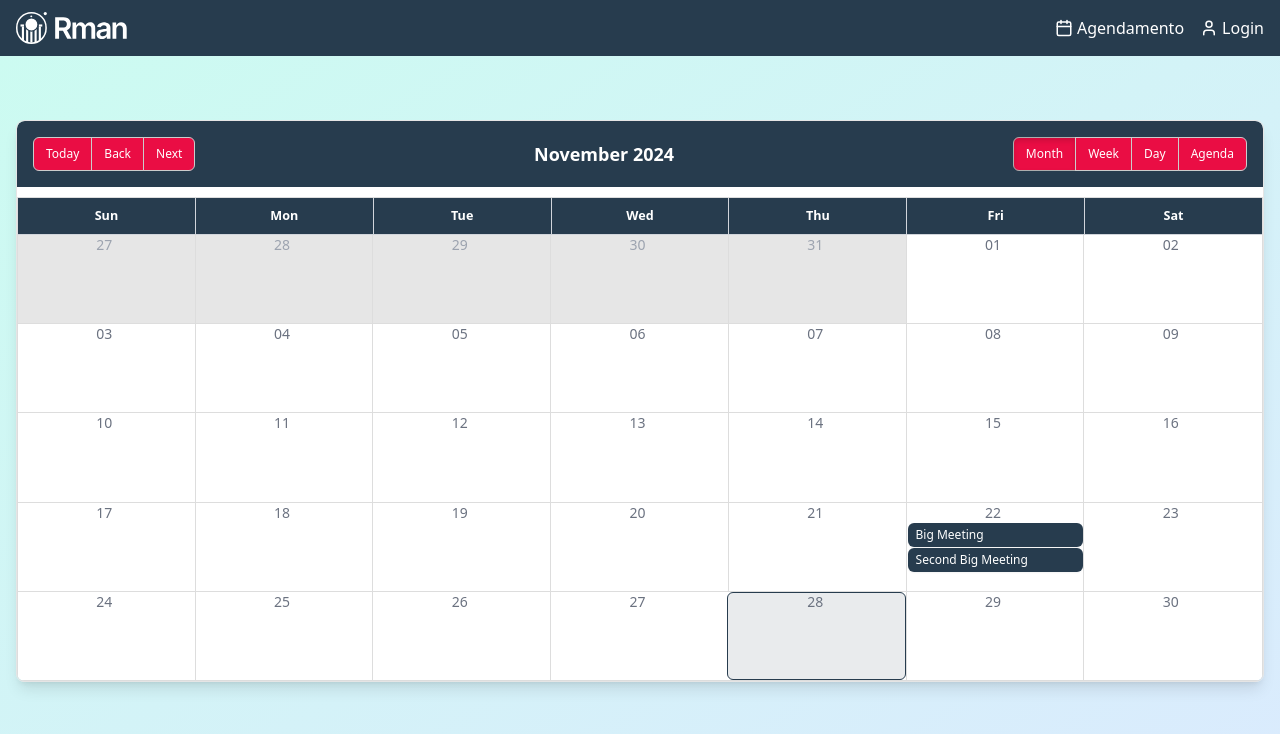
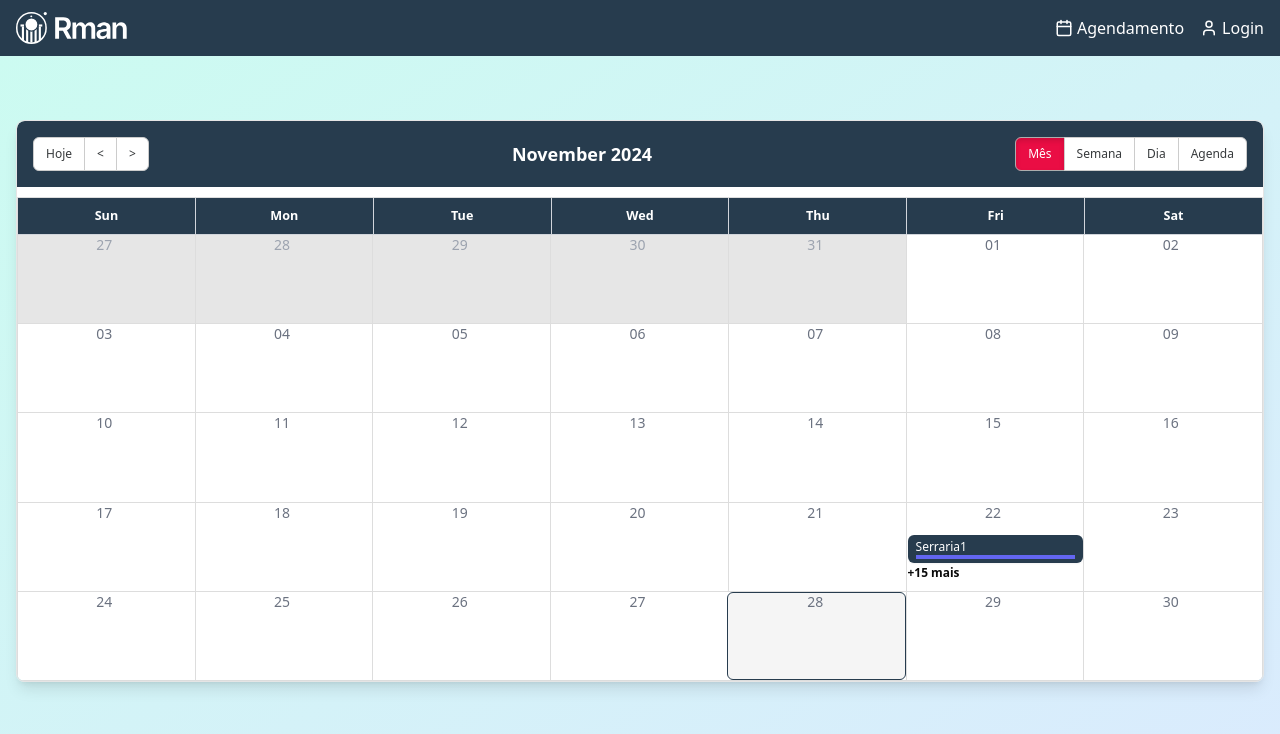
Before and after one commit to zRafaF/rman, a React (Vite) app: page /rman/schedule in a window 1280 px wide. Shown: the top 734 px of the page. Built offline with nearby package versions, Linux system fonts and the light colour scheme; no server answers.

Commit message:
improved big calendar

```diff
--- a/src/lib/firebase/schemas/UsersCollection.ts
+++ b/src/lib/firebase/schemas/UsersCollection.ts
@@ -1,6 +1,7 @@
 export enum UserRoles {
   ADMIN = "admin",
   USER = "user",
+  COMPANY = "company",
 }
 
 interface UsersCollection {
--- a/src/routes/Schedule.tsx
+++ b/src/routes/Schedule.tsx
@@ -1,9 +1,17 @@
-import { FunctionComponent } from "react";
+import { FunctionComponent, useCallback, useMemo, useState } from "react";
 import { motion } from "framer-motion";
-import { Calendar, momentLocalizer } from "react-big-calendar";
+import {
+  Calendar,
+  EventProps,
+  momentLocalizer,
+  View,
+  Views,
+} from "react-big-calendar";
 import moment from "moment";
 
-const localizer = momentLocalizer(moment);
+// @ts-expect-error Missing type definitions
+import "moment/dist/locale/pt-br";
+import React from "react";
 
 const events = [
   {
@@ -18,11 +26,117 @@ const events = [
     start: new Date(2024, 10, 22, 9, 45),
     end: new Date(2024, 10, 22, 10, 30),
   },
+  {
+    title: "Serraria1",
+    allDay: false,
+    start: new Date(2024, 10, 22, 8, 45),
+    end: new Date(2024, 10, 22, 10, 30),
+  },
+  {
+    title: "Serraria",
+    allDay: false,
+    start: new Date(2024, 10, 22, 9, 45),
+    end: new Date(2024, 10, 22, 10, 15),
+  },
+  {
+    title: "Big Meeting",
+    allDay: false,
+    start: new Date(2024, 10, 22, 9, 15),
+    end: new Date(2024, 10, 22, 9, 30),
+  },
+  {
+    title: "Second Big Meeting",
+    allDay: false,
+    start: new Date(2024, 10, 22, 9, 45),
+    end: new Date(2024, 10, 22, 10, 30),
+  },
+  {
+    title: "Serraria",
+    allDay: false,
+    start: new Date(2024, 10, 22, 8, 45),
+    end: new Date(2024, 10, 22, 10, 30),
+  },
+  {
+    title: "Serraria",
+    allDay: false,
+    start: new Date(2024, 10, 22, 9, 45),
+    end: new Date(2024, 10, 22, 10, 15),
+  },
+  {
+    title: "Big Meeting",
+    allDay: false,
+    start: new Date(2024, 10, 22, 9, 15),
+    end: new Date(2024, 10, 22, 9, 30),
+  },
+  {
+    title: "Second Big Meeting",
+    allDay: false,
+    start: new Date(2024, 10, 22, 9, 45),
+    end: new Date(2024, 10, 22, 10, 30),
+  },
+  {
+    title: "Serraria",
+    allDay: false,
+    start: new Date(2024, 10, 22, 8, 45),
+    end: new Date(2024, 10, 22, 10, 30),
+  },
+  {
+    title: "Serraria",
+    allDay: false,
+    start: new Date(2024, 10, 22, 9, 45),
+    end: new Date(2024, 10, 22, 10, 15),
+  },
+  {
+    title: "Big Meeting",
+    allDay: false,
+    start: new Date(2024, 10, 22, 9, 15),
+    end: new Date(2024, 10, 22, 9, 30),
+  },
+  {
+    title: "Second Big Meeting",
+    allDay: false,
+    start: new Date(2024, 10, 22, 9, 45),
+    end: new Date(2024, 10, 22, 10, 30),
+  },
+  {
+    title: "Serraria",
+    allDay: false,
+    start: new Date(2024, 10, 22, 8, 45),
+    end: new Date(2024, 10, 22, 10, 30),
+  },
+  {
+    title: "Serraria",
+    allDay: false,
+    start: new Date(2024, 10, 22, 9, 45),
+    end: new Date(2024, 10, 22, 10, 15),
+  },
 ];
+
+const EventBody: FunctionComponent<EventProps<any>> = ({ event }) => {
+  return <div className="border-b-4 border-indigo-500">{event.title}</div>;
+};
 
 interface ScheduleProps {}
 
 const Schedule: FunctionComponent<ScheduleProps> = () => {
+  const localizer = momentLocalizer(moment);
+  const [selectedDate, setSelectedDate] = React.useState<Date>(new Date());
+  const [view, setView] = useState<View>(Views.MONTH);
+  const onView = useCallback((newView: View) => setView(newView), [setView]);
+  const onNavigate = useCallback(
+    (newDate: Date) => setSelectedDate(newDate),
+    [setSelectedDate]
+  );
+
+  const { components } = useMemo(
+    () => ({
+      components: {
+        event: EventBody,
+      },
+    }),
+    []
+  );
+
   return (
     <div className="flex items-center justify-center min-h-screen bg-gradient-to-br from-teal-100 to-blue-100 dark:[#273C4E] dark:[#EA0D44]">
       <motion.div
@@ -31,14 +145,6 @@ const Schedule: FunctionComponent<ScheduleProps> = () => {
         transition={{ duration: 0.5 }}
         className="h-screen pt-16 px-1 sm:px-4 text-foreground w-full max-w-7xl"
       >
-        {/* <motion.h1
-          initial={{ y: -20 }}
-          animate={{ y: 0 }}
-          transition={{ delay: 0.2, duration: 0.5 }}
-          className="text-2xl sm:text-3xl font-bold mb-4 text-[#273C4E]-foreground"
-        >
-          Agendamento
-        </motion.h1> */}
         <motion.div
           initial={{ scale: 0.9 }}
           animate={{ scale: 1 }}
@@ -55,6 +161,38 @@ const Schedule: FunctionComponent<ScheduleProps> = () => {
               height: "70vh", // Dynamic height for responsiveness
               minHeight: 400, // Ensures usability on very small screens
             }}
+            messages={{
+              next: ">",
+              previous: "<",
+              today: "Hoje",
+              month: "Mês",
+              week: "Semana",
+              day: "Dia",
+              noEventsInRange: "Nenhum evento",
+              allDay: "Dia inteiro",
+              agenda: "Agenda",
+              date: "Data",
+              time: "Hora",
+              event: "Evento",
+              showMore: (total) => `+${total} mais`,
+              tomorrow: "Amanhã",
+              yesterday: "Ontem",
+            }}
+            components={components}
+            onView={onView}
+            view={view}
+            // views={["month", "day", "agenda"]}
+            selectable={true}
+            date={selectedDate}
+            onNavigate={onNavigate}
+            onSelectSlot={(SlotInfo) => {
+              setSelectedDate(SlotInfo.start);
+              setView(Views.DAY);
+            }}
+            dayLayoutAlgorithm={"no-overlap"}
+            onSelectEvent={(event) => {
+              console.log("Selected event:", event);
+            }}
           />
         </motion.div>
       </motion.div>
--- a/src/styles/CalendarStyles.css
+++ b/src/styles/CalendarStyles.css
@@ -7,8 +7,14 @@
   @apply bg-[#273C4E] text-white p-4 flex justify-between items-center rounded-t-lg;
 }
 
+/*bg-[#EA0D44]*/
+
 .custom-calendar .rbc-toolbar button {
-  @apply bg-[#EA0D44] text-white px-3 py-2 rounded-md text-xs font-medium hover:bg-[#FF4F6E] transition-all focus:outline-none focus:ring-2 focus:ring-offset-2 focus:ring-[#FF4F6E];
+  @apply bg-white px-3 py-2 rounded-md text-xs font-medium transition-all;
+}
+
+.custom-calendar .rbc-active {
+  @apply !bg-[#EA0D44] !text-white !pointer-events-none;
 }
 
 .custom-calendar .rbc-toolbar-label {
@@ -18,6 +24,14 @@
 /* Header Styles */
 .custom-calendar .rbc-header {
   @apply bg-[#273C4E] text-white font-semibold text-center py-2 border-b border-[#D1D5DB];
+}
+
+.custom-calendar .rbc-button-link {
+  @apply pb-3;
+}
+
+.custom-calendar .rbc-today {
+  @apply text-black !bg-[#f5f5f5];
 }
 
 /* Today Highlight */
@@ -48,9 +62,8 @@
   @apply text-[#9CA3AF];
 }
 
-/* Focused and Hovered Date Cells */
-.custom-calendar .rbc-date-cell:hover {
-  @apply bg-[#273C4E] text-white rounded-lg transition-all;
+.custom-calendar .rbc-month-row {
+  @apply cursor-pointer;
 }
 
 .custom-calendar .rbc-today:hover {
@@ -87,12 +100,3 @@
     @apply text-xs;
   }
 }
-
-/* Accessibility and Interaction Enhancements */
-.custom-calendar .rbc-toolbar button:focus {
-  @apply outline-none ring-2 ring-offset-2 ring-[#FF4F6E];
-}
-
-.custom-calendar .rbc-event:focus {
-  @apply outline-none ring-2 ring-offset-2 ring-[#3A5A74];
-}
```
